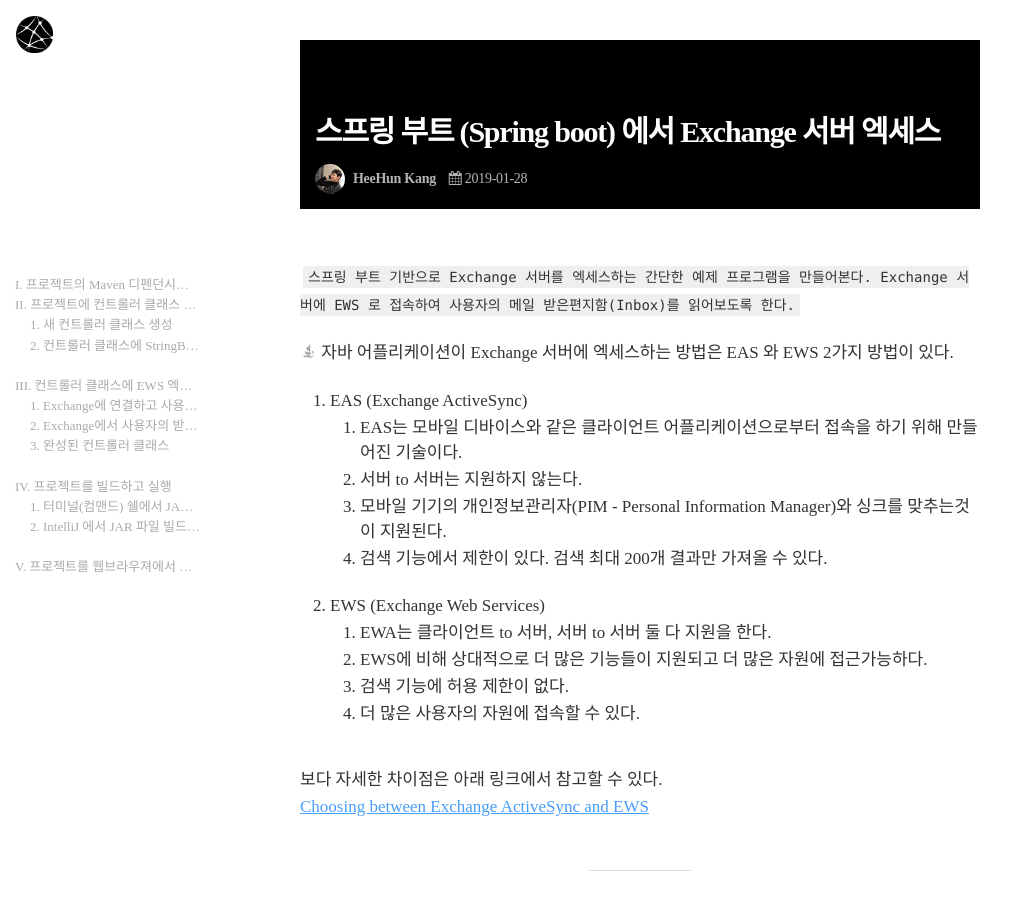
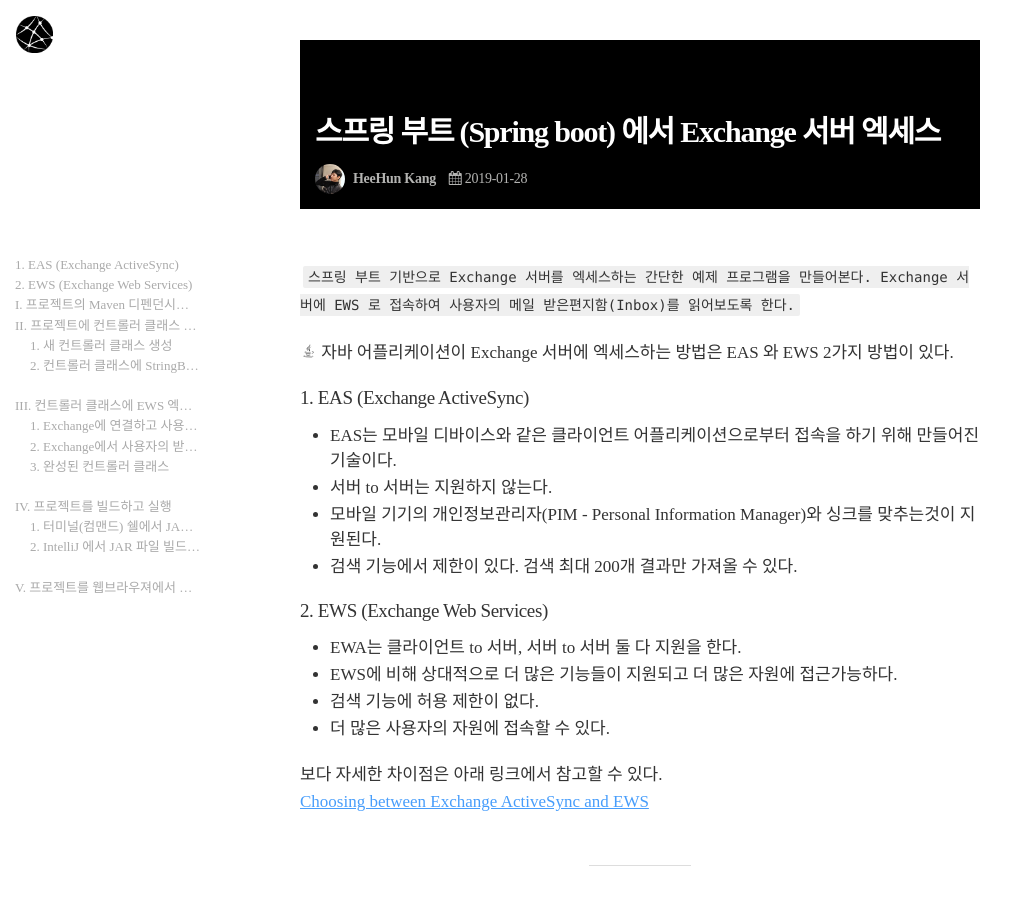
Before and after one commit to skypacific/skypacific.github.io, a Jekyll site: the page built from _posts/2019-01-28-kang.heehun@exchange-spring-boot.md, in a window 1280 px wide and 900 px high. Shown: the whole window, without its empty margins (0-1028 px from the left). Built offline with Jekyll 4.4.1, drawn with Linux system fonts in a browser that asks for light colours; nearby versions of some CDN libraries; the table of contents is made by our own code.

Commit message:
modify post

```diff
--- a/_posts/2019-01-28-kang.heehun@exchange-spring-boot.md
+++ b/_posts/2019-01-28-kang.heehun@exchange-spring-boot.md
@@ -14,13 +14,13 @@
 
 <i class="nf nf-dev-java"></i> 자바 어플리케이션이 Exchange 서버에 엑세스하는 방법은 EAS 와 EWS 2가지 방법이 있다.
 
-1. EAS (Exchange ActiveSync)
+#### 1. EAS (Exchange ActiveSync)
 * EAS는 모바일 디바이스와 같은 클라이언트 어플리케이션으로부터 접속을 하기 위해 만들어진 기술이다.
 * 서버 to 서버는 지원하지 않는다.
 * 모바일 기기의 개인정보관리자(PIM - Personal Information Manager)와 싱크를 맞추는것이 지원된다.
 * 검색 기능에서 제한이 있다. 검색 최대 200개 결과만 가져올 수 있다.
 
-2. EWS (Exchange Web Services)
+#### 2. EWS (Exchange Web Services)
 * EWA는 클라이언트 to 서버, 서버 to 서버 둘 다 지원을 한다.
 * EWS에 비해 상대적으로 더 많은 기능들이 지원되고 더 많은 자원에 접근가능하다.
 * 검색 기능에 허용 제한이 없다.
```
Also changed, not shown: 12 other files.
